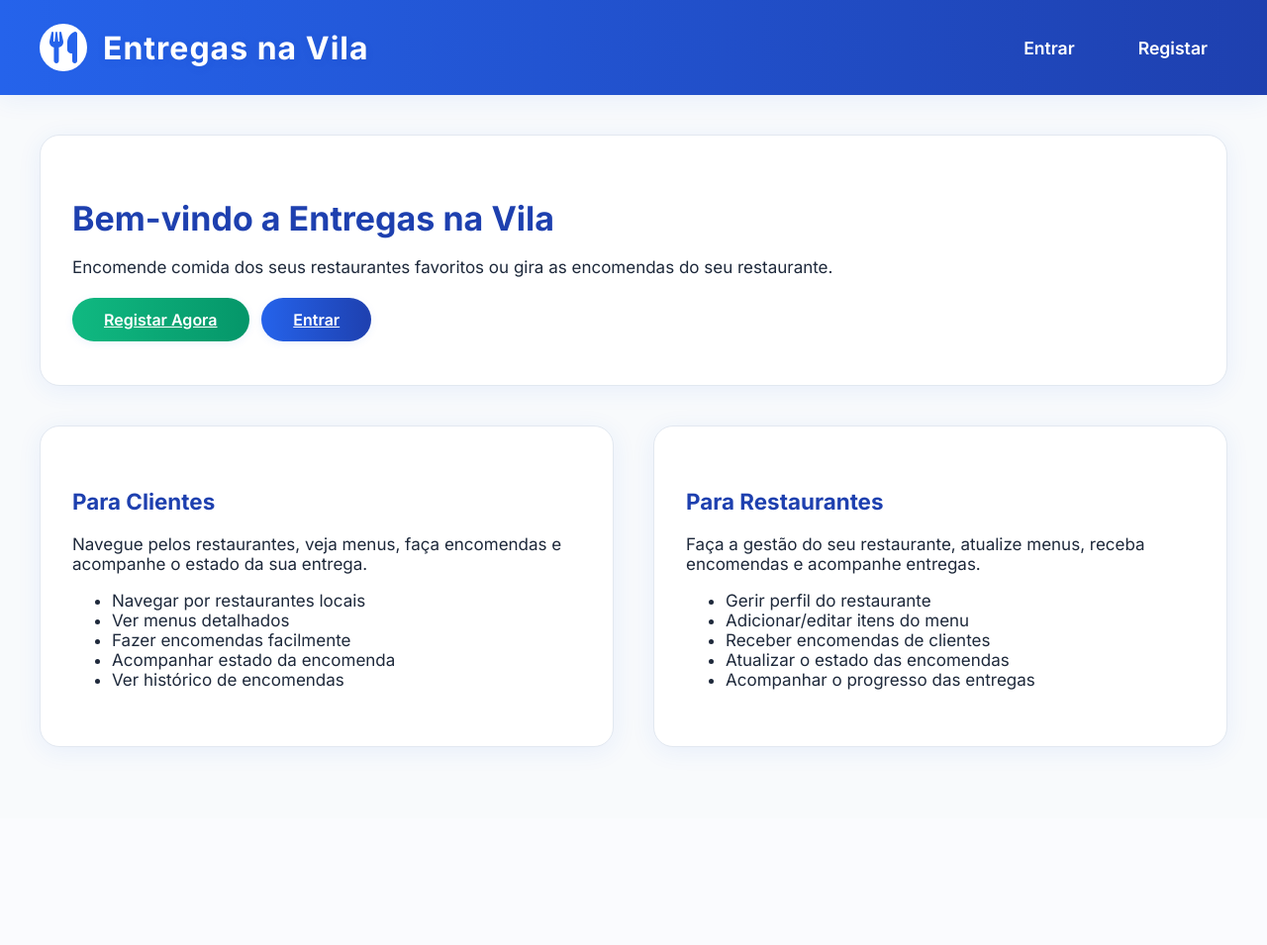
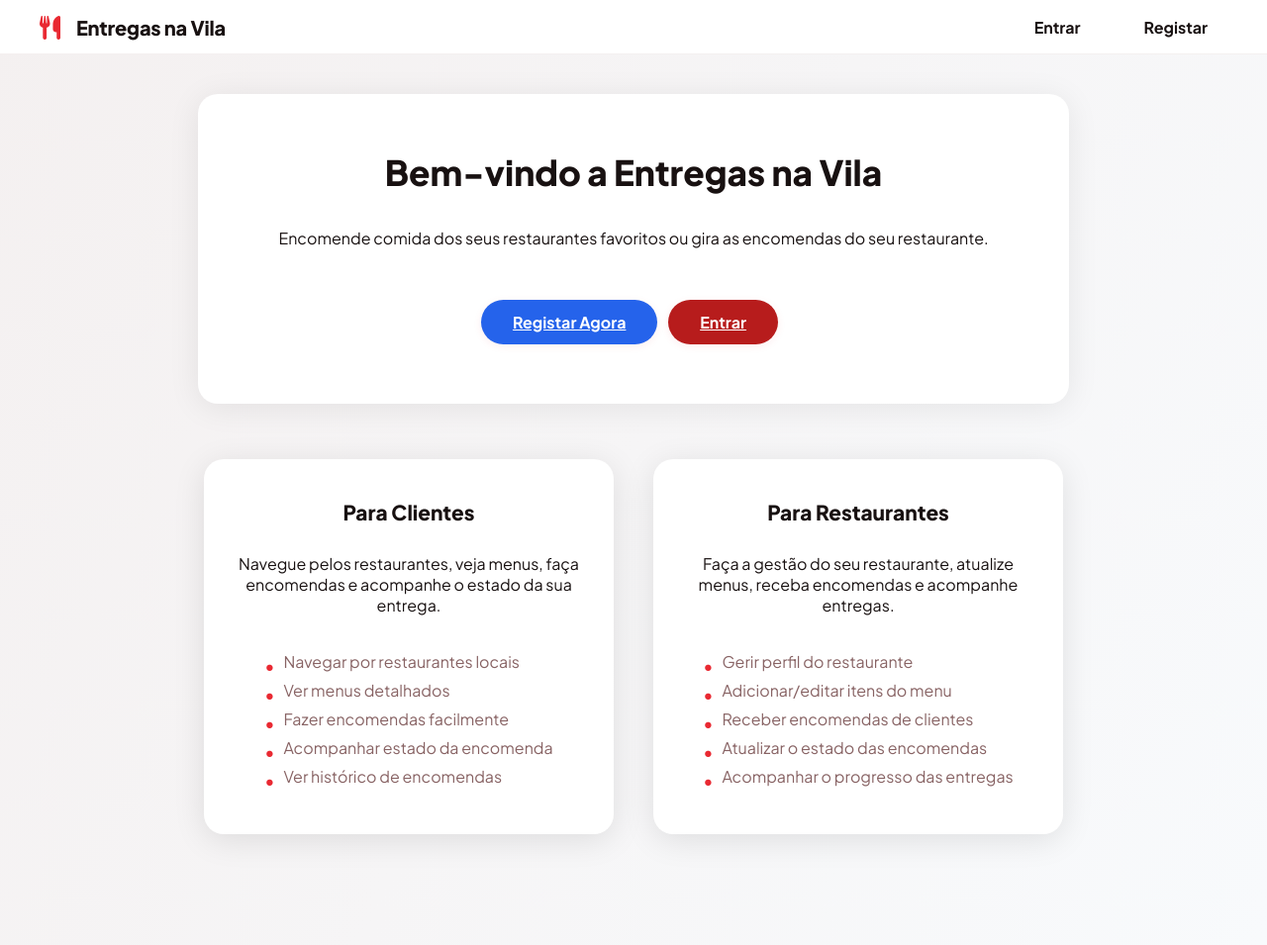
Before and after one commit to Rasunfa/Entregas_na_Vila, a Flask app: page /index in a window 1280 px wide. Shown: the whole page at 99% size. Before the commit the page ends 756 px from the top, so only its background shows below. Run offline with Flask 2, Linux system fonts and the light colour scheme.

Commit message:
Updates finais

```diff
--- a/static/style.css
+++ b/static/style.css
@@ -1,44 +1,48 @@
-@import url('https://fonts.googleapis.com/css2?family=Inter:wght@400;600;700&display=swap');
-@import url('https://cdnjs.cloudflare.com/ajax/libs/font-awesome/6.0.0/css/all.min.css');
+/* Import Google Fonts */
+@import url('https://fonts.googleapis.com/css2?family=Noto+Sans:wght@400;500;700;900&family=Plus+Jakarta+Sans:wght@400;500;700;800&display=swap');
 
 :root {
-    --primary-gradient: linear-gradient(90deg, #2563eb 0%, #1e40af 100%);
-    --primary-color: #2563eb;
-    --primary-dark: #1e40af;
-    --accent: #f59e0b;
-    --background: #f8fafc;
-    --surface: #fff;
-    --text-main: #1e293b;
-    --text-light: #64748b;
-    --border: #e2e8f0;
-    --radius: 1.25rem;
-    --shadow: 0 4px 24px 0 rgb(37 99 235 / 0.08);
+    --font-main: 'Plus Jakarta Sans', 'Noto Sans', sans-serif;
+    --color-bg: #fff;
+    --color-bg-soft: #f4f0f0;
+    --color-text: #181111;
+    --color-text-muted: #886364;
+    --color-accent: #e92932;
+    --color-border: #e5dcdc;
+    --radius-lg: 1.25rem;
+    --radius-md: 0.75rem;
+    --radius-sm: 0.5rem;
+    --shadow-card: 0 4px 32px rgba(0, 0, 0, 0.08);
+    --transition: 0.2s cubic-bezier(.4, 0, .2, 1);
 }
 
-body {
-    font-family: 'Inter', Arial, sans-serif;
-    background: var(--background);
-    color: var(--text-main);
+body,
+html {
+    font-family: var(--font-main);
+    background: linear-gradient(120deg, #f4f0f0 0%, #f8fafc 100%);
+    color: var(--color-text);
+    min-height: 100vh;
     margin: 0;
-    font-size: 17px;
+    padding: 0;
 }
 
 header {
-    background: var(--primary-gradient);
-    color: #fff;
-    box-shadow: var(--shadow);
+    background: var(--color-bg);
+    border-bottom: 1px solid var(--color-bg-soft);
+    padding: 0.75rem 2.5rem;
+    display: flex;
+    align-items: center;
+    justify-content: space-between;
     position: sticky;
     top: 0;
-    z-index: 100;
+    z-index: 10;
 }
 
 .header-content {
-    max-width: 1200px;
-    margin: 0 auto;
     display: flex;
     align-items: center;
+    width: 100%;
     justify-content: space-between;
-    padding: 1.5rem 1rem 1.5rem 1rem;
 }
 
 .logo {
@@ -48,276 +52,488 @@ header {
 }
 
 .logo-img {
-    width: 48px;
-    height: 48px;
-    border-radius: 50%;
-    background: #fff;
-    display: flex;
-    align-items: center;
-    justify-content: center;
-    font-size: 2rem;
-    color: var(--primary-color);
-    font-weight: bold;
+    font-size: 1.5rem;
+    color: var(--color-accent);
 }
 
 .logo-title {
-    font-size: 2rem;
-    font-weight: 700;
-    letter-spacing: 1px;
-    color: #fff;
-    text-shadow: 0 2px 8px rgba(30, 64, 175, 0.10);
+    font-weight: 800;
+    font-size: 1.25rem;
+    letter-spacing: -0.01em;
+    color: var(--color-text);
 }
 
 nav ul {
-    list-style: none;
     display: flex;
     gap: 1.5rem;
+    list-style: none;
     margin: 0;
     padding: 0;
 }
 
 nav a {
-    color: #fff;
+    color: var(--color-text);
     text-decoration: none;
     font-weight: 600;
-    font-size: 1.1rem;
+    font-size: 1rem;
     padding: 0.5rem 1.25rem;
-    border-radius: 2rem;
-    transition: background 0.2s, color 0.2s;
+    border-radius: var(--radius-lg);
+    transition: background var(--transition), color var(--transition);
 }
 
 nav a:hover,
-nav a.active {
-    background: rgba(255, 255, 255, 0.13);
-    color: #fff;
+nav a:focus {
+    background: var(--color-bg-soft);
+    color: var(--color-accent);
 }
 
 .container {
-    max-width: 1200px;
-    margin: 0 auto;
-    padding: 2.5rem 1rem 2rem 1rem;
+    max-width: 960px;
+    margin: 2.5rem auto;
+    padding: 0 1.5rem;
+    display: flex;
+    flex-direction: column;
+    align-items: center;
+    justify-content: center;
+    min-height: 70vh;
+}
+
+/* Ensure all direct children of .container are centered */
+.container>* {
+    align-self: center;
+}
+
+/* Center card groups on the index page */
+.index-cards,
+.card-group {
+    display: flex;
+    flex-wrap: wrap;
+    justify-content: center;
+    gap: 2.5rem;
+    margin: 0 auto 2.5rem auto;
+    max-width: 900px;
 }
 
 .card {
-    background: var(--surface);
-    border-radius: var(--radius);
-    box-shadow: var(--shadow);
+    background: var(--color-bg);
+    border-radius: var(--radius-lg);
+    box-shadow: 0 6px 32px rgba(0, 0, 0, 0.10);
     padding: 2.5rem 2rem;
-    margin-bottom: 2.5rem;
-    border: 1px solid var(--border);
-    transition: box-shadow 0.2s, transform 0.2s;
+    margin-bottom: 2rem;
+    transition: box-shadow var(--transition), transform var(--transition);
+    display: flex;
+    flex-direction: column;
+    align-items: center;
+    text-align: center;
+    min-width: 260px;
+    max-width: 350px;
+}
+
+.card.text-center {
+    text-align: center;
+    align-items: center;
 }
 
 .card:hover {
-    box-shadow: 0 8px 32px 0 rgb(37 99 235 / 0.13);
+    box-shadow: 0 12px 48px rgba(0, 0, 0, 0.16);
+    transform: translateY(-4px) scale(1.025);
+}
+
+.card h3 {
+    font-size: 1.3rem;
+    font-weight: 800;
+    margin-bottom: 0.75rem;
+}
+
+.card ul {
+    list-style: none;
+    padding: 0;
+    margin: 1.25rem 0 0 0;
+    text-align: left;
+}
+
+.card ul li {
+    margin-bottom: 0.5rem;
+    color: var(--color-text-muted);
+    font-size: 1rem;
+    padding-left: 1.2em;
+    position: relative;
+}
+
+.card ul li:before {
+    content: '•';
+    color: var(--color-accent);
+    position: absolute;
+    left: 0;
+    font-size: 1.2em;
+    top: 0.1em;
+}
+
+.grid {
+    display: grid;
+    grid-template-columns: repeat(2, 1fr);
+    gap: 2.5rem;
+}
+
+.menu-item {
+    background: var(--color-bg-soft);
+    border-radius: var(--radius-md);
+    box-shadow: 0 2px 12px rgba(0, 0, 0, 0.04);
+    padding: 1.5rem 1rem;
+    flex: 1 1 260px;
+    min-width: 220px;
+    max-width: 320px;
+    display: flex;
+    flex-direction: column;
+    align-items: flex-start;
+    transition: box-shadow var(--transition), transform var(--transition);
+}
+
+.menu-item:hover {
+    box-shadow: 0 6px 24px rgba(0, 0, 0, 0.10);
     transform: translateY(-2px) scale(1.01);
+}
+
+.menu-item img {
+    border-radius: var(--radius-md);
+    width: 100%;
+    max-width: 180px;
+    max-height: 120px;
+    object-fit: cover;
+    margin-bottom: 1rem;
+}
+
+.price {
+    color: var(--color-accent);
+    font-weight: 700;
+    font-size: 1.1rem;
+    margin: 0.5rem 0 0.5rem 0;
 }
 
 h1,
 h2,
 h3,
 h4 {
-    font-weight: 700;
-    color: var(--primary-dark);
-    margin-bottom: 1.2rem;
+    font-family: var(--font-main);
+    font-weight: 800;
+    margin: 0 0 0.5em 0;
+    color: var(--color-text);
+}
+
+h1 {
+    font-size: 2.2rem;
 }
 
 h2 {
-    font-size: 2rem;
+    font-size: 1.5rem;
 }
 
 h3 {
-    font-size: 1.4rem;
+    font-size: 1.2rem;
 }
 
-.btn {
-    display: inline-block;
-    background: var(--primary-gradient);
-    color: #fff;
-    font-weight: 600;
+h4 {
+    font-size: 1.1rem;
+}
+
+.btn,
+button,
+input[type="submit"] {
+    font-family: var(--font-main);
+    display: inline-flex;
+    align-items: center;
+    justify-content: center;
     border: none;
-    border-radius: 2rem;
+    border-radius: 999px;
     padding: 0.75rem 2rem;
     font-size: 1rem;
+    font-weight: 700;
+    background: var(--color-accent);
+    color: #fff;
     cursor: pointer;
-    box-shadow: 0 2px 8px 0 rgb(37 99 235 / 0.08);
-    transition: background 0.2s, transform 0.2s;
+    transition: background var(--transition), box-shadow var(--transition), color var(--transition);
+    box-shadow: 0 2px 8px rgba(233, 41, 50, 0.08);
     margin: 0.25rem 0.5rem 0.25rem 0;
 }
 
-.btn-success {
-    background: linear-gradient(90deg, #10b981 0%, #059669 100%);
+.btn:hover,
+button:hover,
+input[type="submit"]:hover {
+    background: #b71c1c;
+    color: #fff;
+    box-shadow: 0 4px 16px rgba(233, 41, 50, 0.12);
 }
 
-.btn-danger {
-    background: linear-gradient(90deg, #ef4444 0%, #b91c1c 100%);
+.btn.btn-secondary,
+.btn-secondary {
+    background: var(--color-bg-soft);
+    color: var(--color-text);
+    border: 1px solid var(--color-border);
 }
 
-.btn-warning {
-    background: linear-gradient(90deg, #f59e0b 0%, #b45309 100%);
+.btn.btn-secondary:hover,
+.btn-secondary:hover {
+    background: var(--color-accent);
+    color: #fff;
 }
 
-.btn-secondary {
-    background: linear-gradient(90deg, #64748b 0%, #334155 100%);
+.btn.btn-danger,
+.btn-danger {
+    background: #b71c1c;
+    color: #fff;
 }
 
-.btn:hover {
-    transform: translateY(-2px) scale(1.03);
-    opacity: 0.95;
+.btn.btn-danger:hover,
+.btn-danger:focus {
+    background: #e92932;
+    color: #fff;
+}
+
+.btn.btn-success,
+.btn-success {
+    background: #2563eb;
+    color: #fff;
+}
+
+.btn.btn-success:hover,
+.btn-success:focus {
+    background: #1741a6;
+    color: #fff;
+}
+
+.btn.btn-lg {
+    font-size: 1.25rem;
+    padding: 1rem 2.5rem;
+}
+
+form {
+    margin: 1.5rem 0 0 0;
 }
 
 .form-group {
     margin-bottom: 1.5rem;
+    display: flex;
+    flex-direction: column;
+    align-items: flex-start;
 }
 
 label {
     font-weight: 600;
     margin-bottom: 0.5rem;
-    display: block;
+    color: var(--color-text);
 }
 
 input,
-select,
-textarea {
+textarea,
+select {
+    font-family: var(--font-main);
+    font-size: 1rem;
+    border-radius: var(--radius-md);
+    border: 1px solid var(--color-border);
+    padding: 0.75rem 1rem;
+    background: var(--color-bg-soft);
+    color: var(--color-text);
+    outline: none;
+    transition: border var(--transition), box-shadow var(--transition);
     width: 100%;
-    padding: 0.9rem 1rem;
-    border: 1.5px solid var(--border);
-    border-radius: 0.75rem;
-    font-size: 1rem;
-    margin-top: 0.25rem;
-    background: #f1f5f9;
-    transition: border 0.2s;
+    box-sizing: border-box;
 }
 
 input:focus,
-select:focus,
-textarea:focus {
-    border-color: var(--primary-color);
-    outline: none;
+textarea:focus,
+select:focus {
+    border-color: var(--color-accent);
+    box-shadow: 0 0 0 2px rgba(233, 41, 50, 0.08);
+}
+
+input[type="checkbox"] {
+    width: auto;
+    margin-right: 0.5rem;
+    accent-color: var(--color-accent);
 }
 
 .alert {
-    padding: 1.1rem 1.5rem;
-    border-radius: 1rem;
-    margin-bottom: 2rem;
+    padding: 1rem 1.5rem;
+    border-radius: var(--radius-md);
+    background: #fff3f3;
+    color: #b71c1c;
     font-weight: 600;
-    background: #fef2f2;
-    color: #b91c1c;
-    border-left: 6px solid var(--danger-color);
+    margin-bottom: 1.5rem;
+    border: 1px solid #ffd6d6;
 }
 
-.alert-success {
-    background: #ecfdf5;
-    color: #047857;
-    border-left: 6px solid #10b981;
+.status {
+    display: inline-block;
+    padding: 0.25em 1em;
+    border-radius: 999px;
+    font-size: 0.95em;
+    font-weight: 700;
+    background: var(--color-bg-soft);
+    color: var(--color-text-muted);
+    margin-left: 0.5em;
 }
 
-.alert-error {
-    background: #fef2f2;
-    color: #b91c1c;
-    border-left: 6px solid #ef4444;
+.status-pending {
+    background: #fff3cd;
+    color: #b8860b;
 }
 
-.grid {
-    display: grid;
-    grid-template-columns: repeat(auto-fit, minmax(320px, 1fr));
-    gap: 2.5rem;
+.status-confirmed {
+    background: #e3fcec;
+    color: #256029;
 }
 
-.menu-item {
-    background: var(--surface);
-    border-radius: 1.25rem;
-    box-shadow: var(--shadow);
-    padding: 1.5rem 1.2rem;
-    border: 1px solid var(--border);
-    transition: box-shadow 0.2s, transform 0.2s;
-    margin-bottom: 1.5rem;
+.status-preparing {
+    background: #e0e7ff;
+    color: #2563eb;
 }
 
-.menu-item:hover {
-    box-shadow: 0 8px 32px 0 rgb(37 99 235 / 0.13);
-    transform: translateY(-2px) scale(1.01);
+.status-out_for_delivery {
+    background: #e0f7fa;
+    color: #00838f;
 }
 
-.menu-item img {
-    width: 100%;
-    height: 180px;
-    object-fit: cover;
-    border-radius: 1rem;
-    margin-bottom: 1rem;
+.status-delivered {
+    background: #e3fcec;
+    color: #256029;
 }
 
-.price {
-    font-size: 1.3rem;
-    font-weight: 700;
-    color: #10b981;
-    margin: 1rem 0 0.5rem 0;
+.status-cancelled {
+    background: #fff3f3;
+    color: #b71c1c;
 }
 
-table {
-    width: 100%;
-    border-collapse: collapse;
-    margin-top: 1.5rem;
-    background: var(--surface);
-    border-radius: 1.25rem;
-    overflow: hidden;
-    box-shadow: var(--shadow);
+.mt-20 {
+    margin-top: 2rem;
 }
 
-th,
-td {
-    padding: 1rem;
-    text-align: left;
-    border-bottom: 1px solid var(--border);
-}
-
-th {
-    background: #f1f5f9;
-    font-weight: 700;
-    color: var(--primary-dark);
-    text-transform: uppercase;
-    font-size: 0.95rem;
-}
-
-tr:hover {
-    background: #f8fafc;
-}
-
+/* Responsive */
 @media (max-width: 900px) {
-    .header-content {
-        flex-direction: column;
-        gap: 1rem;
+    .container {
+        max-width: 100%;
+        padding: 0 0.5rem;
+        min-height: 60vh;
     }
 
-    nav ul {
-        flex-wrap: wrap;
-        justify-content: center;
-    }
-
-    .container {
-        padding: 1.5rem 0.5rem;
+    .grid {
+        grid-template-columns: 1fr;
+        gap: 1.5rem;
     }
 
     .card {
         padding: 1.5rem 1rem;
     }
 
-    .grid {
-        grid-template-columns: 1fr;
+    .index-cards,
+    .card-group {
         gap: 1.2rem;
+        max-width: 100%;
+    }
+
+    .card {
+        min-width: 220px;
+        max-width: 100%;
+        padding: 1.5rem 1rem;
     }
 }
 
 @media (max-width: 600px) {
-    .logo-title {
-        font-size: 1.3rem;
+
+    header,
+    .header-content {
+        flex-direction: column;
+        align-items: flex-start;
+        padding: 1rem;
     }
 
-    .header-content {
-        padding: 1rem 0.5rem;
+    nav ul {
+        gap: 0.5rem;
+    }
+
+    .container {
+        padding: 0 0.25rem;
+        min-height: 50vh;
     }
 
     .card {
         padding: 1rem 0.5rem;
     }
+
+    .grid {
+        grid-template-columns: 1fr;
+        gap: 1rem;
+    }
+
+    .index-cards,
+    .card-group {
+        flex-direction: column;
+        align-items: center;
+        gap: 1rem;
+    }
+
+    .card {
+        min-width: 0;
+        width: 100%;
+        max-width: 100%;
+        padding: 1rem 0.5rem;
+    }
 }
+
+/* Welcome page custom styles */
+.welcome-container {
+    display: flex;
+    justify-content: center;
+    align-items: center;
+    min-height: 70vh;
+}
+
+.welcome-card {
+    background: var(--color-bg);
+    border-radius: var(--radius-lg);
+    box-shadow: var(--shadow-card);
+    padding: 56px 40px;
+    text-align: center;
+    max-width: 800px;
+    width: 100%;
+    margin: 0 auto 3.5rem auto;
+    display: flex;
+    flex-direction: column;
+    align-items: center;
+    transition: box-shadow var(--transition), transform var(--transition);
+}
+
+.welcome-card:hover {
+    box-shadow: 0 12px 48px rgba(0, 0, 0, 0.16);
+    transform: translateY(-4px) scale(1.025);
+}
+
+.logo-big {
+    font-size: 64px;
+    color: #2563eb;
+    margin-bottom: 16px;
+}
+
+.welcome-message {
+    margin: 24px 0 32px 0;
+    font-size: 1.2rem;
+    color: #444;
+}
+
+@media (max-width: 900px) {
+    .welcome-card {
+        max-width: 98vw;
+        padding: 32px 10px;
+    }
+}
+
+.grid .menu-item,
+.grid .card {
+    width: 100%;
+    min-width: 0;
+    max-width: 100%;
+    height: 100%;
+    box-sizing: border-box;
+    display: flex;
+    flex-direction: column;
+    padding: 2rem 1.5rem;
+}
--- a/templates/index.html
+++ b/templates/index.html
@@ -1,14 +1,13 @@
 {% extends "base.html" %}
 
 {% block content %}
-<div class="card text-center">
+<div class="welcome-card">
     <h1>Bem-vindo a Entregas na Vila</h1>
     <p>Encomende comida dos seus restaurantes favoritos ou gira as encomendas do seu restaurante.</p>
-
     {% if not session.user_id %}
     <div class="mt-20">
         <a href="{{ url_for('register') }}" class="btn btn-success">Registar Agora</a>
-        <a href="{{ url_for('login') }}" class="btn">Entrar</a>
+        <a href="{{ url_for('login') }}" class="btn btn-danger">Entrar</a>
     </div>
     {% else %}
     <div class="mt-20">
@@ -17,7 +16,7 @@
     {% endif %}
 </div>
 
-<div class="grid">
+<div class="index-cards">
     <div class="card">
         <h3>Para Clientes</h3>
         <p>Navegue pelos restaurantes, veja menus, faça encomendas e acompanhe o estado da sua entrega.</p>
@@ -29,7 +28,6 @@
             <li>Ver histórico de encomendas</li>
         </ul>
     </div>
-
     <div class="card">
         <h3>Para Restaurantes</h3>
         <p>Faça a gestão do seu restaurante, atualize menus, receba encomendas e acompanhe entregas.</p>
--- a/templates/login.html
+++ b/templates/login.html
@@ -3,7 +3,7 @@
 {% block title %}Entrar - Entregas na Vila{% endblock %}
 
 {% block content %}
-<div class="card">
+<div class="welcome-card">
     <h2>Entrar</h2>
     <form method="POST">
         <div class="form-group">
--- a/templates/register.html
+++ b/templates/register.html
@@ -3,7 +3,7 @@
 {% block title %}Registar - Entregas na Vila{% endblock %}
 
 {% block content %}
-<div class="card">
+<div class="welcome-card">
     <h2>Registar</h2>
     <form method="POST">
         <div class="form-group">
```
